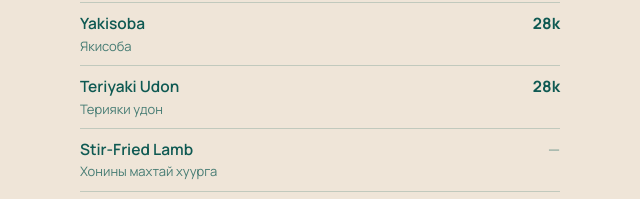
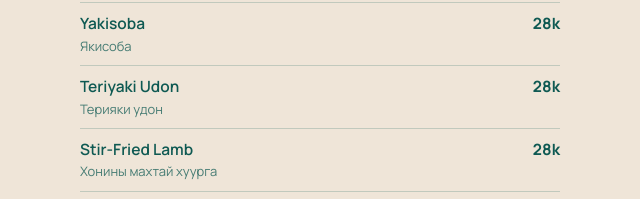
Before and after one commit to temodeart/raitaqrmenu, a plain HTML site: page index.html in a window 1280 px wide. Shown: the part 1360-1559 px from the top of the page, 320-960 px from the left. Drawn offline with Linux system fonts and the light colour scheme.

Commit message:
Stir-fried lamb 28k
Co-Authored-By: Claude Opus 5.5 <noreply@anthropic.com>
Claude-Session: https://claude.ai/code/session_01L2jSbFNogn9xeULTqWc1jM

```diff
--- a/index.html
+++ b/index.html
@@ -187,7 +187,7 @@ const MENU = [
       ['Rib Noodle','Хавиргатай цуйван',28],
       ['Yakisoba','Якисоба',28],
       ['Teriyaki Udon','Терияки удон',28],
-      ['Stir-Fried Lamb','Хонины махтай хуурга',null],
+      ['Stir-Fried Lamb','Хонины махтай хуурга',28],
       ['Khuushuur ×5','Хуушуур · 5 ширхэг',22]] },
     { name:'Soup', items:[
       ['Lamb Marrow Dumpling Soup','Хонины тойгтой банштай шөл',27.5],
```
